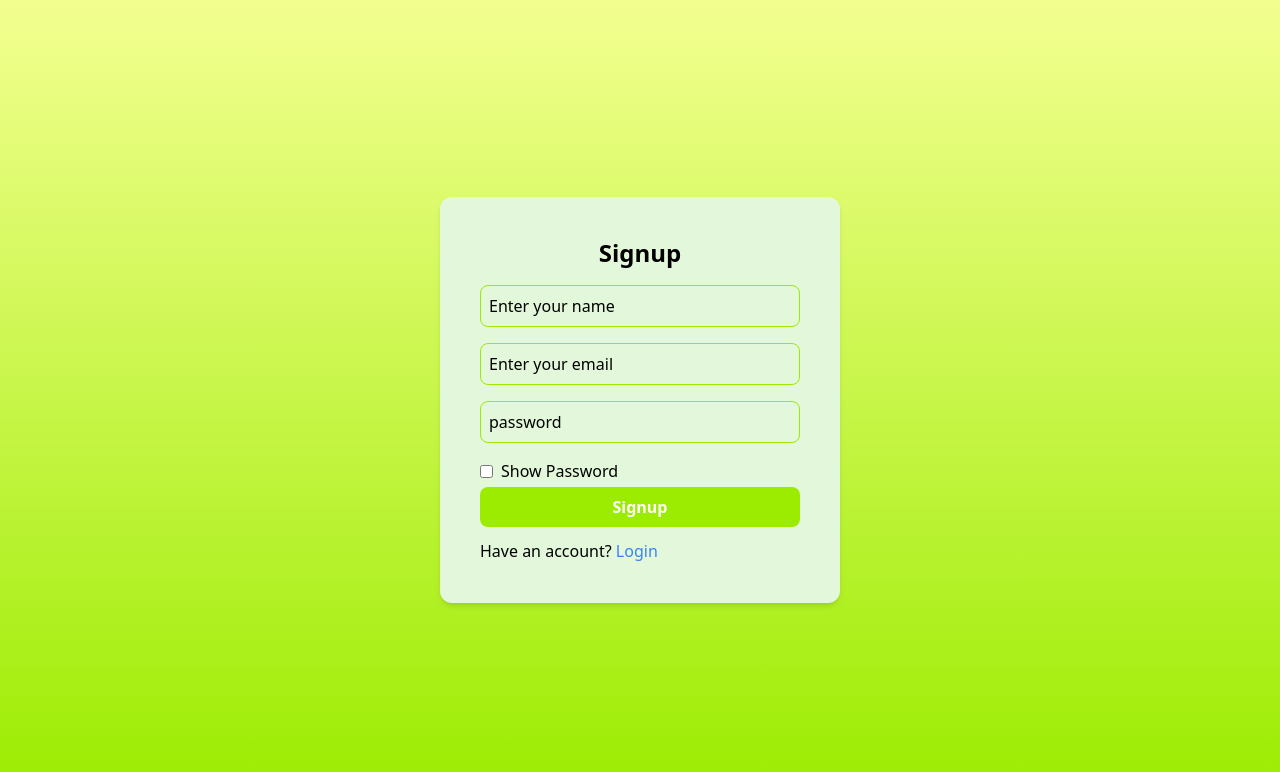
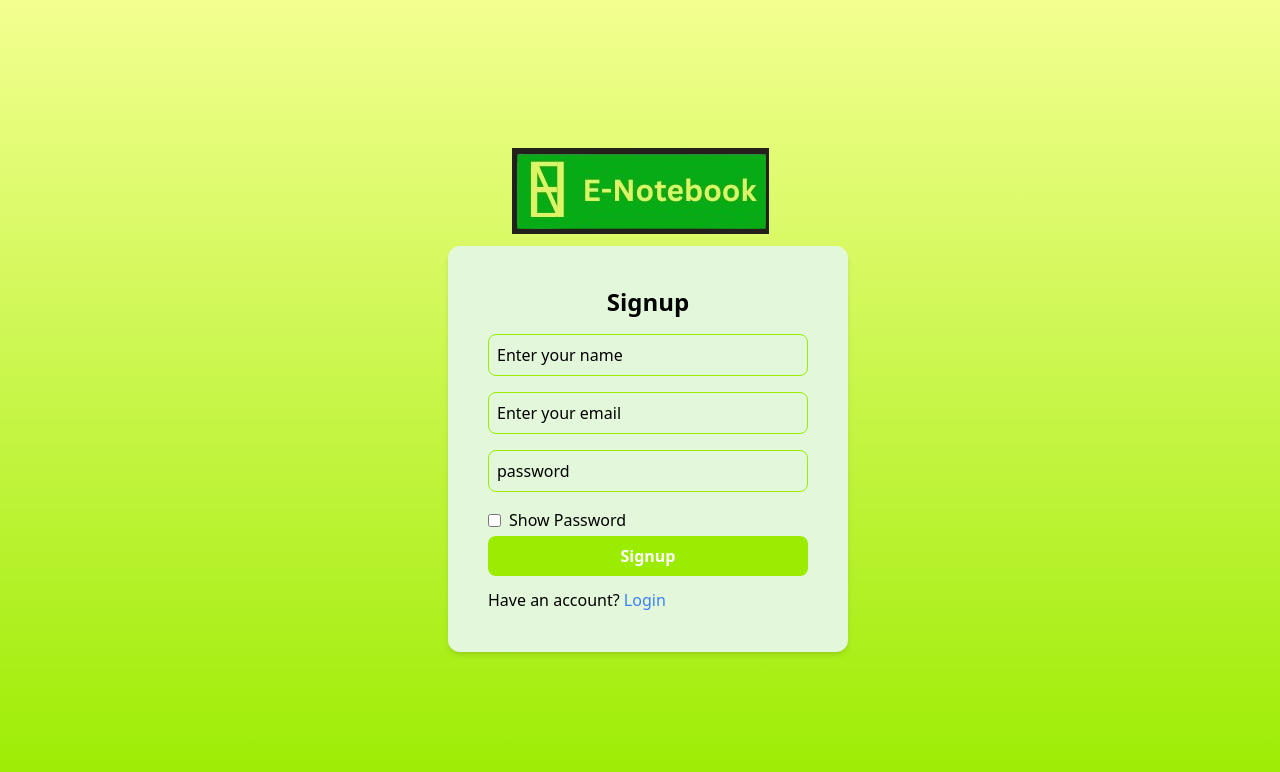
Before and after one commit to yuvrajsingh101280/E-notebook, a React (Vite) app in the folder frontend/: page /signup in a window 1280 px wide. Shown: the top 772 px of the page. Built offline with nearby package versions, Linux system fonts and the light colour scheme.

Commit message:
fixed litle bit backend

```diff
--- a/frontend/src/pages/login/Login.jsx
+++ b/frontend/src/pages/login/Login.jsx
@@ -37,8 +37,12 @@ const Login = () => {
     setPassword("");
   };
   return (
-    <div className="flex justify-center items-center h-screen">
+    <div className="flex justify-center flex-col gap-3 items-center h-screen">
       {/* main div */}
+
+      <div className="image mb-3">
+        <img src="logo.png" alt="" />
+      </div>
 
       <div className="bg-[#e3f8da] shadow-md px-10 py-10 rounded-xl">
         {/* Top Heading */}
--- a/frontend/src/pages/signup/Signup.jsx
+++ b/frontend/src/pages/signup/Signup.jsx
@@ -48,8 +48,12 @@ const Signup = () => {
     setPassword("");
   };
   return (
-    <div className="flex justify-center items-center h-screen">
+    <div className="flex justify-center space-x-4 flex-col gap-3 items-center h-screen">
       {/* main div */}
+
+      <div className="image">
+        <img src="logo.png" alt="" />
+      </div>
 
       <div className="bg-[#e3f8da] shadow-md px-10 py-10 rounded-xl">
         {/* Top Heading */}
```
Also changed, not shown: 2 other files (tests, documents, lock files or other folders).
